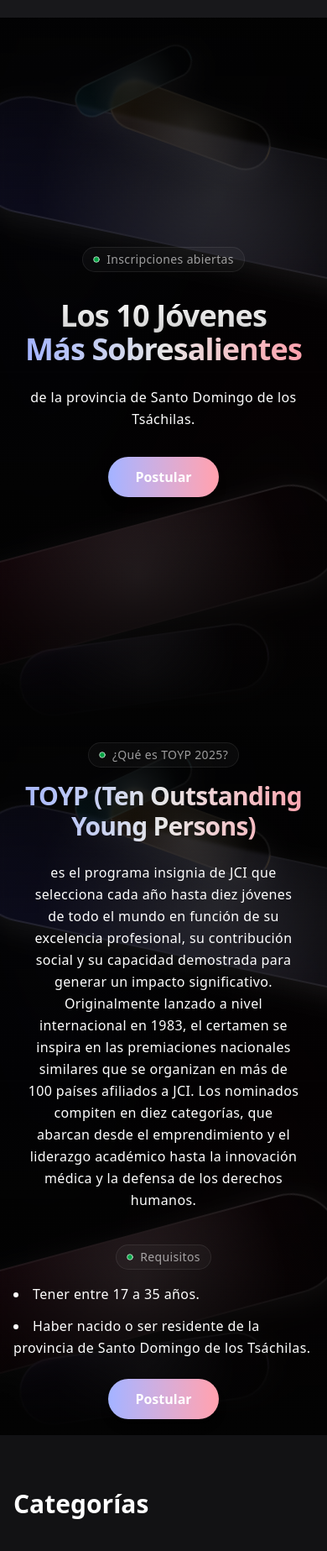
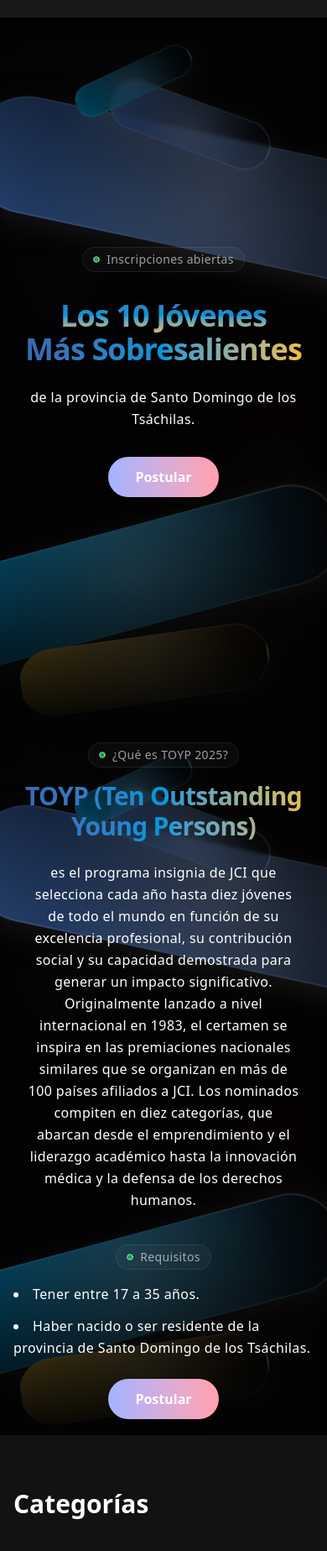
Before and after one commit to huasipango/my-toyp-landing, an Astro site: page /toyp-2025 in a window 390 px wide. Shown: the part 91-1938 px from the top of the page at 84% size. Built offline with nearby package versions, Linux system fonts and the light colour scheme; Astro itself is replaced by a stand-in of ours.

Commit message:
style: update gradient colors in HeroTOYPInfo and HeroGeometric components for improved visual consistency

```diff
--- a/src/components/ui/hero-toyp-info.tsx
+++ b/src/components/ui/hero-toyp-info.tsx
@@ -79,7 +79,7 @@ export function HeroTOYPInfo() {
           width={600}
           height={140}
           rotate={12}
-          gradient="from-indigo-500/[0.15]"
+          gradient="from-[#3A67B1]"
           className="left-[-10%] md:left-[-5%] top-[15%] md:top-[20%]"
         />
         <ElegantShape
@@ -87,7 +87,7 @@ export function HeroTOYPInfo() {
           width={500}
           height={120}
           rotate={-15}
-          gradient="from-rose-500/[0.15]"
+          gradient="from-[#0097D7]"
           className="right-[-5%] md:right-[0%] top-[70%] md:top-[75%]"
         />
         <ElegantShape
@@ -95,7 +95,7 @@ export function HeroTOYPInfo() {
           width={300}
           height={80}
           rotate={-8}
-          gradient="from-violet-500/[0.15]"
+          gradient="from-[#EDBE38]"
           className="left-[5%] md:left-[10%] bottom-[5%] md:bottom-[10%]"
         />
         <ElegantShape
@@ -103,7 +103,7 @@ export function HeroTOYPInfo() {
           width={200}
           height={60}
           rotate={20}
-          gradient="from-amber-500/[0.15]"
+          gradient="from-[#3A67B1]"
           className="right-[15%] md:right-[20%] top-[10%] md:top-[15%]"
         />
         <ElegantShape
@@ -111,7 +111,7 @@ export function HeroTOYPInfo() {
           width={150}
           height={40}
           rotate={-25}
-          gradient="from-cyan-500/[0.15]"
+          gradient="from-[#0097D7]"
           className="left-[20%] md:left-[25%] top-[5%] md:top-[10%]"
         />
       </div>
@@ -170,7 +170,7 @@ export function HeroTOYPInfoAndCTA() {
           width={600}
           height={140}
           rotate={12}
-          gradient="from-indigo-500/[0.15]"
+          gradient="from-[#3A67B1]"
           className="left-[-10%] md:left-[-5%] top-[15%] md:top-[20%]"
         />
         <ElegantShape
@@ -178,7 +178,7 @@ export function HeroTOYPInfoAndCTA() {
           width={500}
           height={120}
           rotate={-15}
-          gradient="from-rose-500/[0.15]"
+          gradient="from-[#0097D7]"
           className="right-[-5%] md:right-[0%] top-[70%] md:top-[75%]"
         />
         <ElegantShape
@@ -186,7 +186,7 @@ export function HeroTOYPInfoAndCTA() {
           width={300}
           height={80}
           rotate={-8}
-          gradient="from-violet-500/[0.15]"
+          gradient="from-[#EDBE38]"
           className="left-[5%] md:left-[10%] bottom-[5%] md:bottom-[10%]"
         />
         <ElegantShape
@@ -194,7 +194,7 @@ export function HeroTOYPInfoAndCTA() {
           width={200}
           height={60}
           rotate={20}
-          gradient="from-amber-500/[0.15]"
+          gradient="from-[#3A67B1]"
           className="right-[15%] md:right-[20%] top-[10%] md:top-[15%]"
         />
         <ElegantShape
@@ -202,7 +202,7 @@ export function HeroTOYPInfoAndCTA() {
           width={150}
           height={40}
           rotate={-25}
-          gradient="from-cyan-500/[0.15]"
+          gradient="from-[#0097D7]"
           className="left-[20%] md:left-[25%] top-[5%] md:top-[10%]"
         />
       </div>
@@ -220,7 +220,7 @@ export function HeroTOYPInfoAndCTA() {
             <span className="text-sm text-white/60 tracking-wide">¿Qué es TOYP 2025?</span>
           </motion.div>
           <motion.div custom={1} variants={fadeUpVariants} initial="hidden" animate="visible">
-            <h2 className="text-3xl sm:text-5xl md:text-6xl font-bold mb-4 md:mb-6 tracking-tight bg-clip-text text-transparent bg-gradient-to-r from-indigo-300 via-white/90 to-rose-300">
+            <h2 className="text-3xl sm:text-5xl md:text-6xl font-bold mb-4 md:mb-6 tracking-tight bg-clip-text text-transparent bg-gradient-to-r from-[#3A67B1] via-[#0097D7] to-[#EDBE38]">
               TOYP (Ten Outstanding Young Persons)
             </h2>
           </motion.div>
--- a/src/components/ui/shape-landing-hero.tsx
+++ b/src/components/ui/shape-landing-hero.tsx
@@ -105,7 +105,7 @@ function HeroGeometric({
                     width={600}
                     height={140}
                     rotate={12}
-                    gradient="from-indigo-500/[0.15]"
+                    gradient="from-[#3A67B1]"
                     className="left-[-10%] md:left-[-5%] top-[15%] md:top-[20%]"
                 />
 
@@ -114,7 +114,7 @@ function HeroGeometric({
                     width={500}
                     height={120}
                     rotate={-15}
-                    gradient="from-rose-500/[0.15]"
+                    gradient="from-[#0097D7]"
                     className="right-[-5%] md:right-[0%] top-[70%] md:top-[75%]"
                 />
 
@@ -123,7 +123,7 @@ function HeroGeometric({
                     width={300}
                     height={80}
                     rotate={-8}
-                    gradient="from-violet-500/[0.15]"
+                    gradient="from-[#EDBE38]"
                     className="left-[5%] md:left-[10%] bottom-[5%] md:bottom-[10%]"
                 />
 
@@ -132,7 +132,7 @@ function HeroGeometric({
                     width={200}
                     height={60}
                     rotate={20}
-                    gradient="from-amber-500/[0.15]"
+                    gradient="from-[#3A67B1]"
                     className="right-[15%] md:right-[20%] top-[10%] md:top-[15%]"
                 />
 
@@ -141,7 +141,7 @@ function HeroGeometric({
                     width={150}
                     height={40}
                     rotate={-25}
-                    gradient="from-cyan-500/[0.15]"
+                    gradient="from-[#0097D7]"
                     className="left-[20%] md:left-[25%] top-[5%] md:top-[10%]"
                 />
             </div>
@@ -163,9 +163,9 @@ function HeroGeometric({
 
                 <motion.div custom={1} variants={fadeUpVariants} initial="hidden" animate="visible">
                     <h1 className="text-4xl sm:text-6xl md:text-8xl font-bold mb-6 md:mb-8 tracking-tight">
-                        <span className="bg-clip-text text-transparent bg-gradient-to-b from-white to-white/80">{title1}</span>
+                        <span className="bg-clip-text text-transparent bg-gradient-to-b from-[#3A67B1] via-[#0097D7] to-[#EDBE38]">{title1}</span>
                         <br />
-                        <span className="bg-clip-text text-transparent bg-gradient-to-r from-indigo-300 via-white/90 to-rose-300 ">{title2}</span>
+                        <span className="bg-clip-text text-transparent bg-gradient-to-r from-[#3A67B1] via-[#0097D7] to-[#EDBE38] ">{title2}</span>
                     </h1>
                 </motion.div>
 
```
